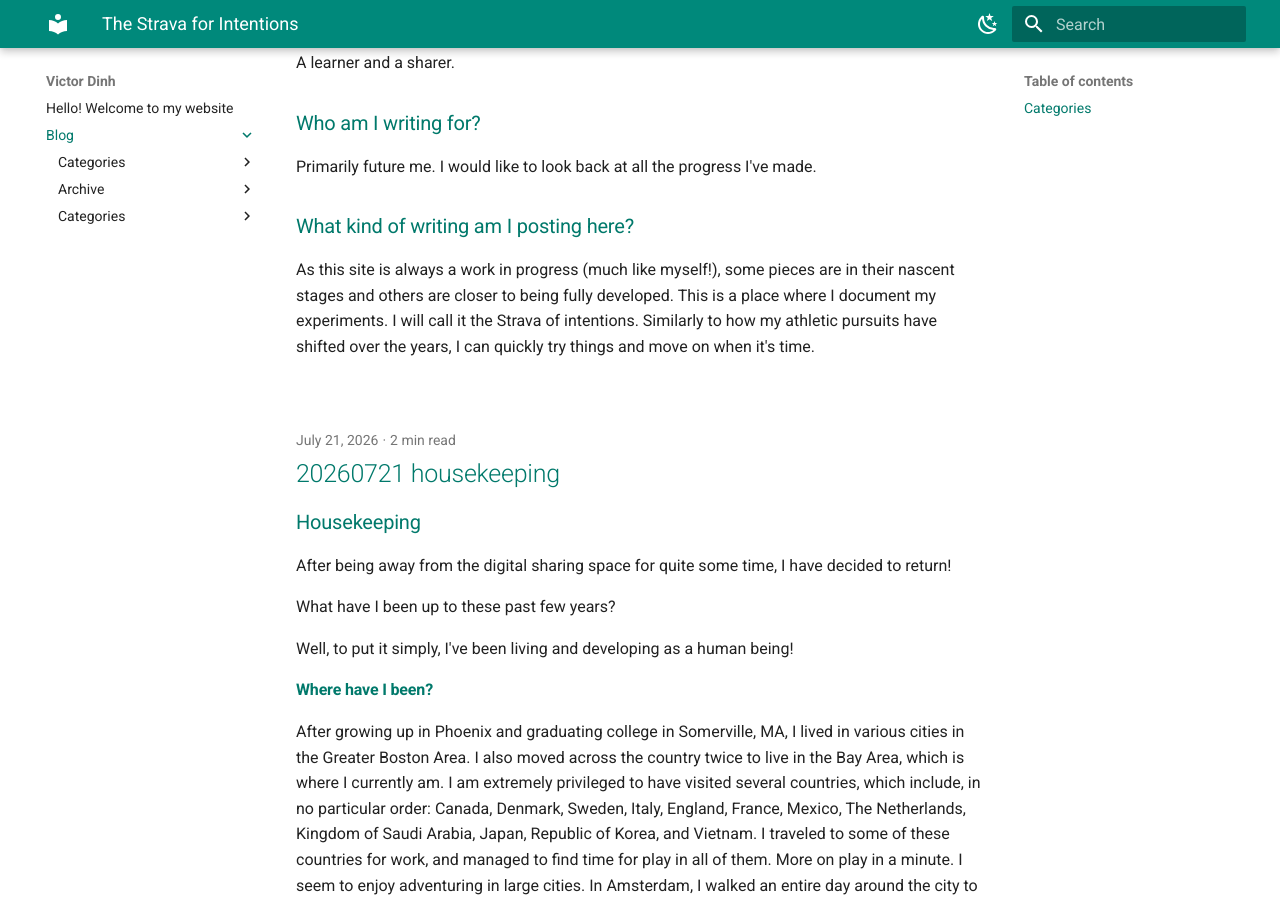
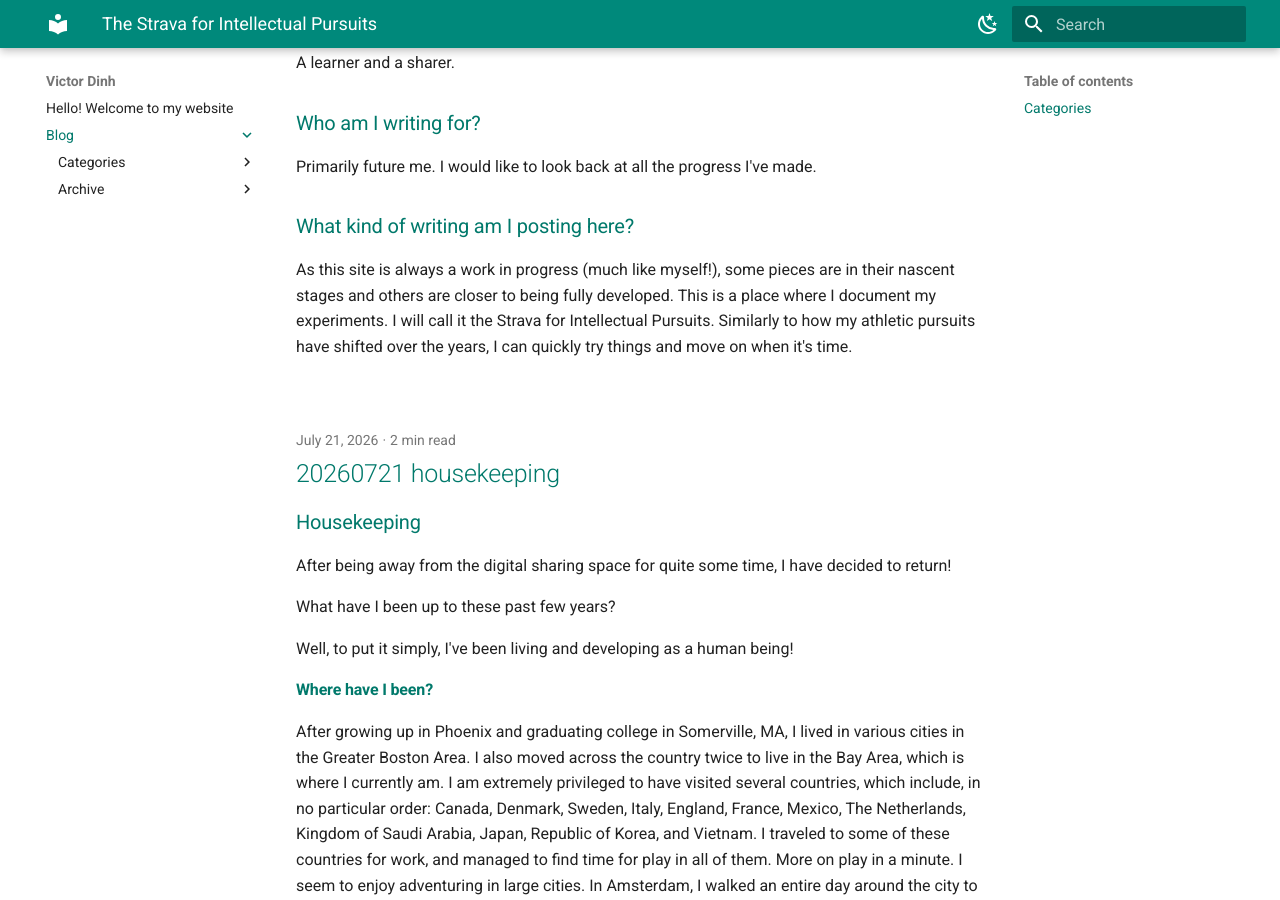
Before and after one commit to vd141/vd141.github.io, an MkDocs documentation site: the page built from docs/blog/index.md, in a window 1280 px wide and 900 px high, scrolled down 1495 px. Built offline with MkDocs 1.6.1 and Material for MkDocs 9.7.7, drawn with Linux system fonts in a browser that asks for light colours; some of the changed text lies outside the part shown.

```diff
--- a/docs/blog/index.md
+++ b/docs/blog/index.md
@@ -1,4 +1,4 @@
-# The Strava for Intentions
+# The Strava for Intellectual Pursuits
 
 ## Categories
 
```
Also changed, not shown: docs/blog/categories/omscs.md (+1 -1 lines), docs/blog/posts/20260724_DBMS.md (+0 -2 lines), docs/blog/posts/20260724_on_writing.md (+1 -1 lines), docs/index.md (+1 -1 lines).
